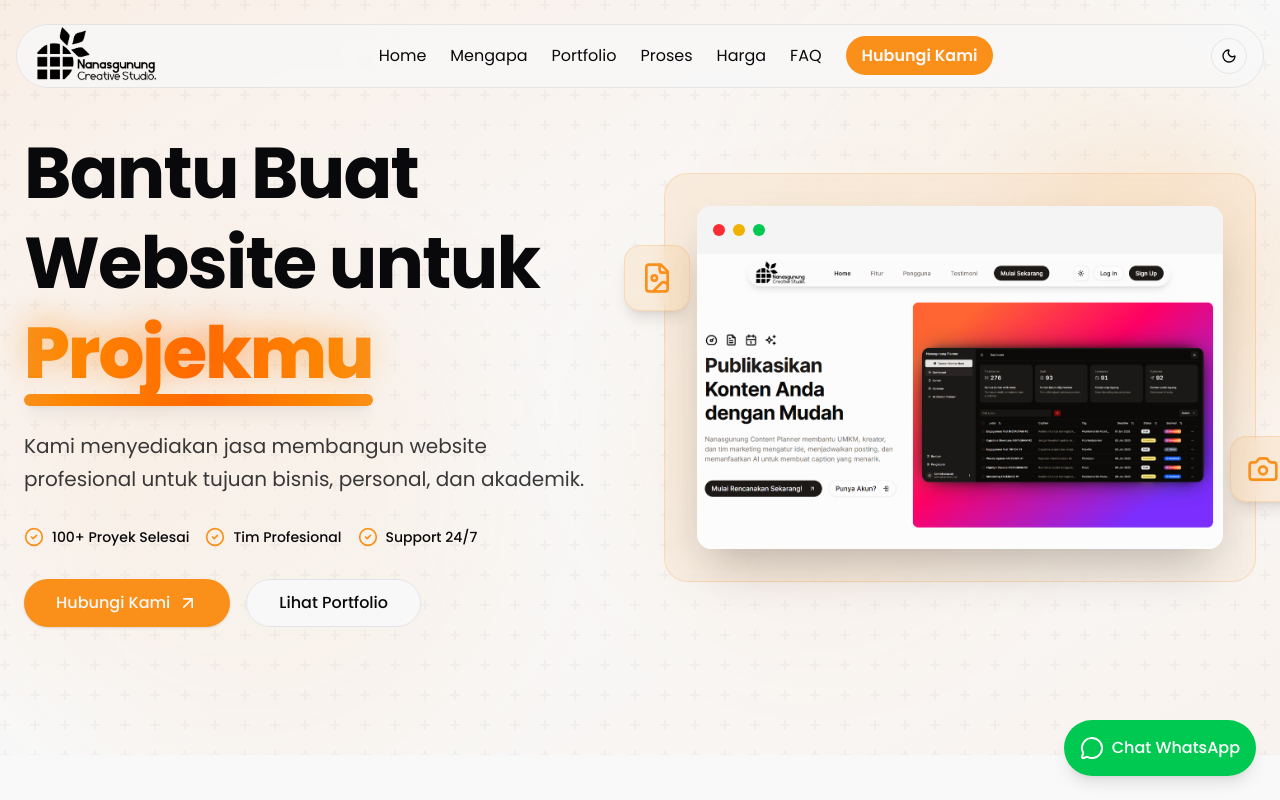
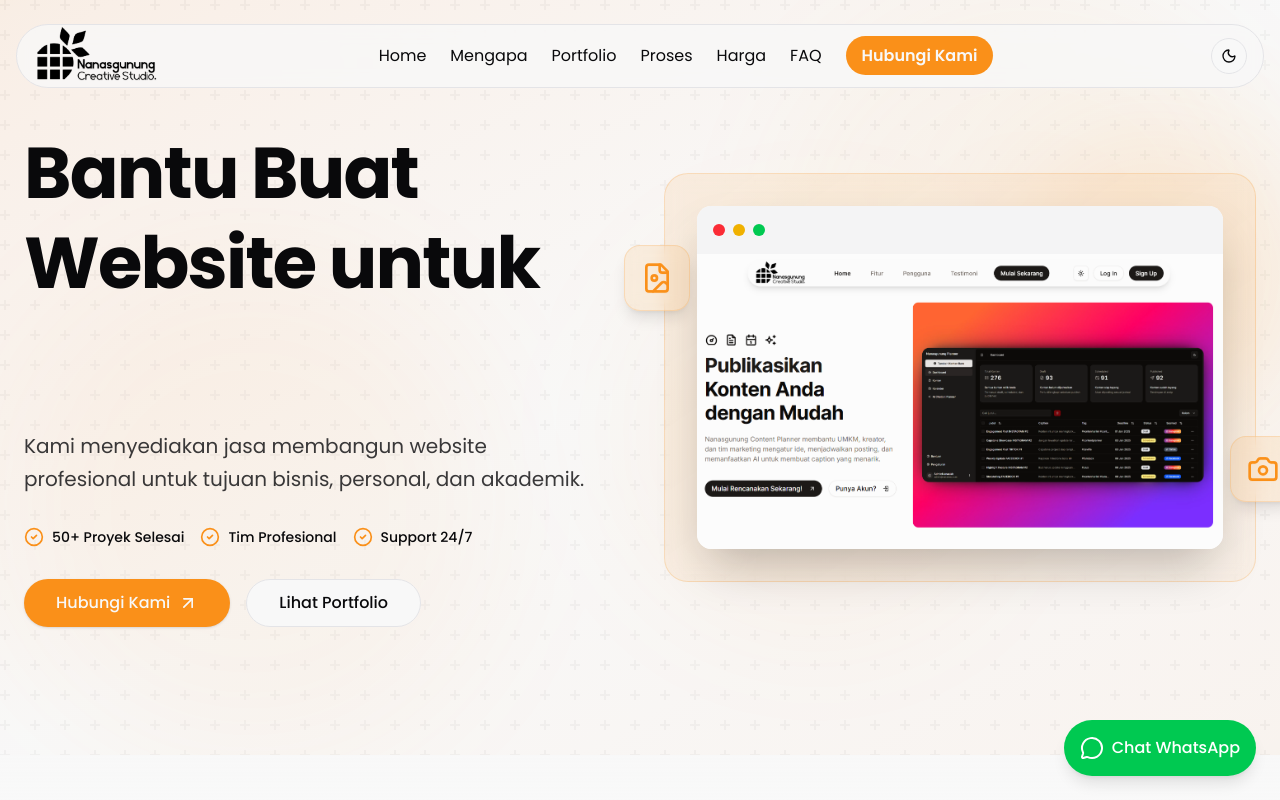
Before and after one commit to nasgunawann/nanasgunung-landingpage, a React (Vite) app: page / in a window 1280 px wide. Shown: the top 800 px of the page. Built offline with nearby package versions, Linux system fonts and the light colour scheme.

Commit message:
add hero text rotation, cta banner text, change text higlighting to orange

```diff
--- a/src/components/cta-banner.tsx
+++ b/src/components/cta-banner.tsx
@@ -43,9 +43,9 @@
               transition={{ delay: 0.1 }}
               className="text-3xl md:text-5xl font-bold text-white leading-tight"
             >
-              Siap Meningkatkan{" "}
+              Siap Tampil Profesional di{" "}
               <span className="relative inline-block">
-                Bisnis Anda?
+                Dunia Digital?
                 <motion.span
                   className="absolute -bottom-2 left-0 right-0 h-2 bg-white rounded-full"
                   initial={{ scaleX: 0 }}
@@ -64,9 +64,8 @@
               transition={{ delay: 0.2 }}
               className="text-base md:text-lg text-white/90 max-w-2xl"
             >
-              Mari diskusikan kebutuhan website, desain grafis, atau konten
-              kreatif untuk bisnis Anda. Hubungi kami hari ini dan mulai
-              transformasi digital bisnis Anda!
+              Diskusikan kebutuhan website Anda. Untuk bisnis, personal, atau
+              akademik. Mulai dari sini, semuanya jadi lebih mudah.
             </motion.p>
 
             {/* Trust indicators */}
--- a/src/components/hero.tsx
+++ b/src/components/hero.tsx
@@ -1,11 +1,28 @@
 import { Button } from "@/components/ui/button";
 import { ArrowUpRight, CheckCircle2 } from "lucide-react";
 import { FileImage, Camera } from "lucide-react";
-import { motion } from "framer-motion";
+import { motion, AnimatePresence } from "framer-motion";
+import { useState, useEffect } from "react";
 import previewImage from "/images/preview.png";
 
 const Hero = () => {
-  const benefits = ["100+ Proyek Selesai", "Tim Profesional", "Support 24/7"];
+  const benefits = ["50+ Proyek Selesai", "Tim Profesional", "Support 24/7"];
+  const rotatingWords = [
+    "Bisnismu",
+    "Proyekmu",
+    "Tugasmu",
+    "Portofolimu",
+    "Idemu",
+  ];
+  const [currentWordIndex, setCurrentWordIndex] = useState(0);
+
+  useEffect(() => {
+    const interval = setInterval(() => {
+      setCurrentWordIndex((prev) => (prev + 1) % rotatingWords.length);
+    }, 3000); // Change word every 3 seconds
+
+    return () => clearInterval(interval);
+  }, [rotatingWords.length]);
 
   return (
     <section
@@ -43,22 +60,32 @@
             className="text-balance tracking-tight leading-tight text-5xl md:text-7xl font-bold pt-12 md:pt-0"
           >
             Bantu Buat Website untuk{" "}
-            <span className="relative inline-block">
-              <span className="relative">
+            <span className="relative inline-block min-w-[280px] md:min-w-[420px]">
+              <AnimatePresence mode="wait">
+                <motion.span
+                  key={currentWordIndex}
+                  initial={{ x: 100, opacity: 0 }}
+                  animate={{ x: 0, opacity: 1 }}
+                  exit={{ x: -100, opacity: 0 }}
+                  transition={{ duration: 1, ease: "anticipate" }}
+                  className="relative inline-block"
+                >
                   <span className="bg-gradient-to-r from-primary via-orange-500 to-primary bg-clip-text text-transparent font-extrabold">
-                  Projekmu
+                    {rotatingWords[currentWordIndex]}
                   </span>
                   {/* Glow effect */}
-                <span className="absolute inset-0 bg-gradient-to-r from-primary via-orange-500 to-primary bg-clip-text text-transparent blur-lg opacity-50">
-                  Projekmu
+                  <span className="absolute inset-0 bg-gradient-to-r from-primary via-orange-500 to-primary bg-clip-text text-transparent blur-lg opacity-50 pointer-events-none">
+                    {rotatingWords[currentWordIndex]}
                   </span>
-              </span>
+                  {/* Underline - positioned relative to the word */}
                   <motion.span
-                className="absolute -bottom-2 left-0 right-0 h-3 bg-gradient-to-r from-primary via-orange-500 to-primary rounded-full shadow-lg"
-                initial={{ scaleX: 0 }}
-                animate={{ scaleX: 1 }}
-                transition={{ delay: 0.8, duration: 0.5 }}
+                    className="absolute -bottom-5 left-0 h-3 bg-gradient-to-r from-primary via-orange-500 to-primary rounded-full shadow-lg"
+                    initial={{ width: 0 }}
+                    animate={{ width: "100%" }}
+                    transition={{ duration: 1, ease: "anticipate" }}
                   />
+                </motion.span>
+              </AnimatePresence>
             </span>
           </motion.h1>
 
--- a/src/components/stats.tsx
+++ b/src/components/stats.tsx
@@ -3,7 +3,7 @@
 
 const stats = [
   { icon: Users, value: "50+", label: "Klien Puas" },
-  { icon: Code2, value: "100+", label: "Proyek Selesai" },
+  { icon: Code2, value: "50+", label: "Proyek Selesai" },
   { icon: Award, value: "5+", label: "Tahun Pengalaman" },
   { icon: Clock, value: "24/7", label: "Support Teknis" },
 ];
--- a/src/index.css
+++ b/src/index.css
@@ -134,4 +134,7 @@
   body {
     @apply bg-background text-foreground;
   }
+  ::selection {
+    @apply bg-primary text-white;
+  }
 }
```
Lines whose indentation alone changed are shown as unchanged.
